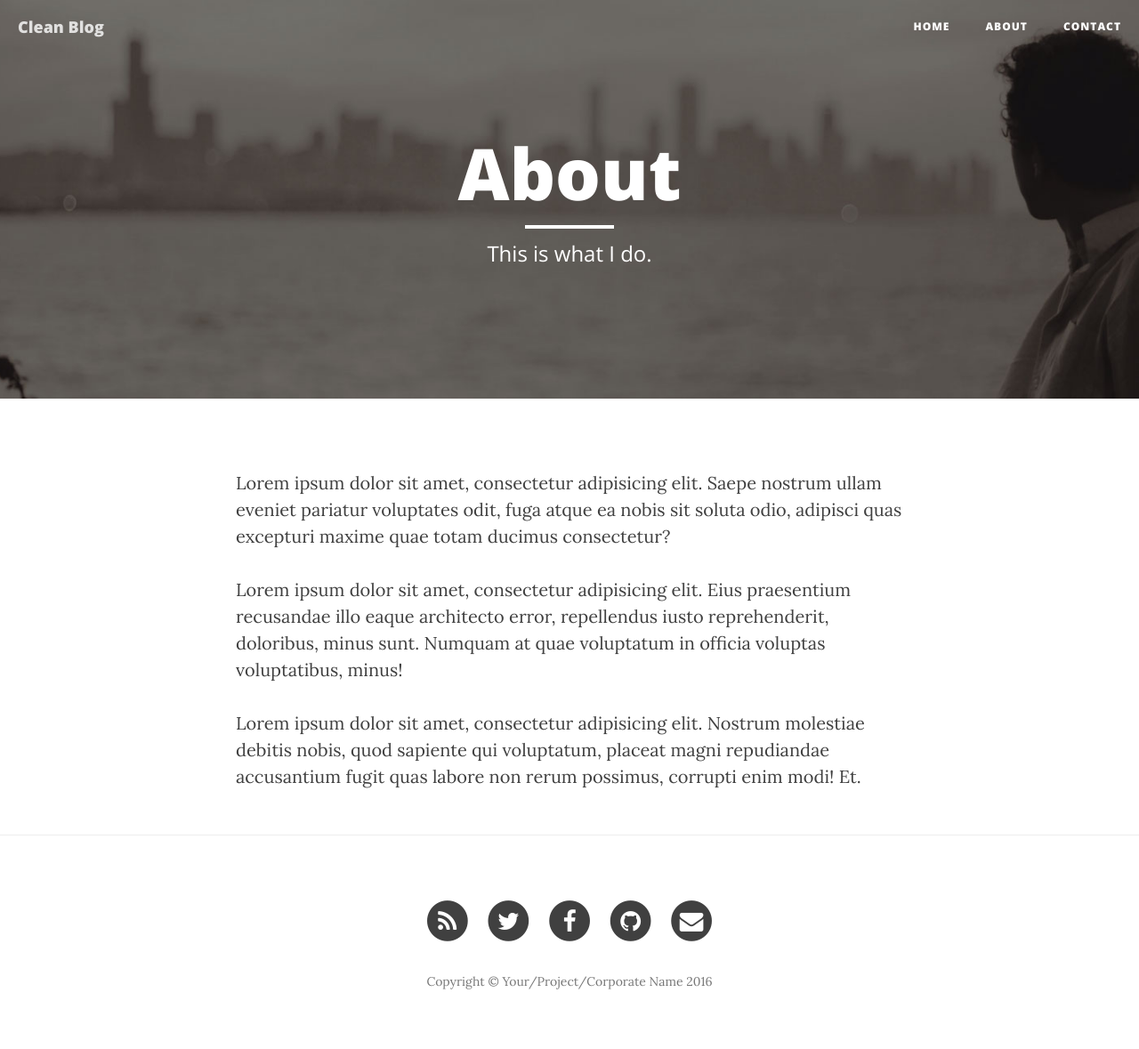
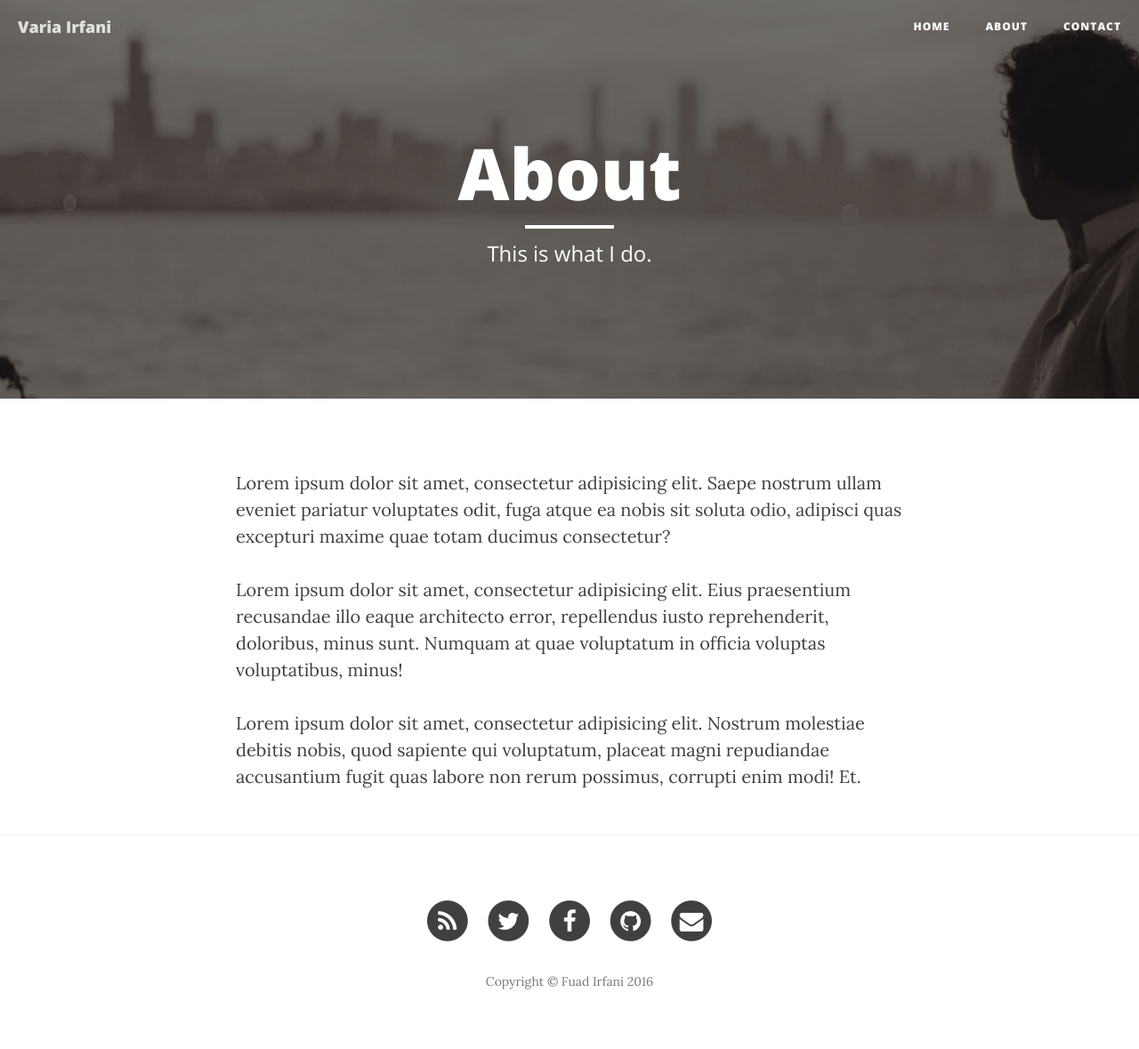
Before and after one commit to fuadirfani250701/fuadirfani250701.github.io, a Jekyll site: the page built from about.html, in a window 1280 px wide. Shown: the whole page at 89% size. Built offline with Jekyll 4.4.1, drawn with Linux system fonts in a browser that asks for light colours; nearby versions of some CDN libraries.

Commit message:
Update _config.yml

```diff
--- a/_config.yml
+++ b/_config.yml
@@ -1,11 +1,11 @@
 # Site settings
-title: Clean Blog
+title: Varia Irfani
 header-img: img/home-bg.jpg
 email: your-email@yourdomain.com
-copyright_name: Your/Project/Corporate Name
-description: "Write your site description here. It will be used as your sites meta description as well!"
+copyright_name: Fuad Irfani
+description: "Just my blog"
 baseurl: "/startbootstrap-clean-blog-jekyll"
-url: "http://yourdomain.com"
+url: "http://fuadirfani250701.github.io"
 twitter_username: SBootstrap
 github_username:  davidtmiller
 facebook_username:  IronSummitMedia
```
